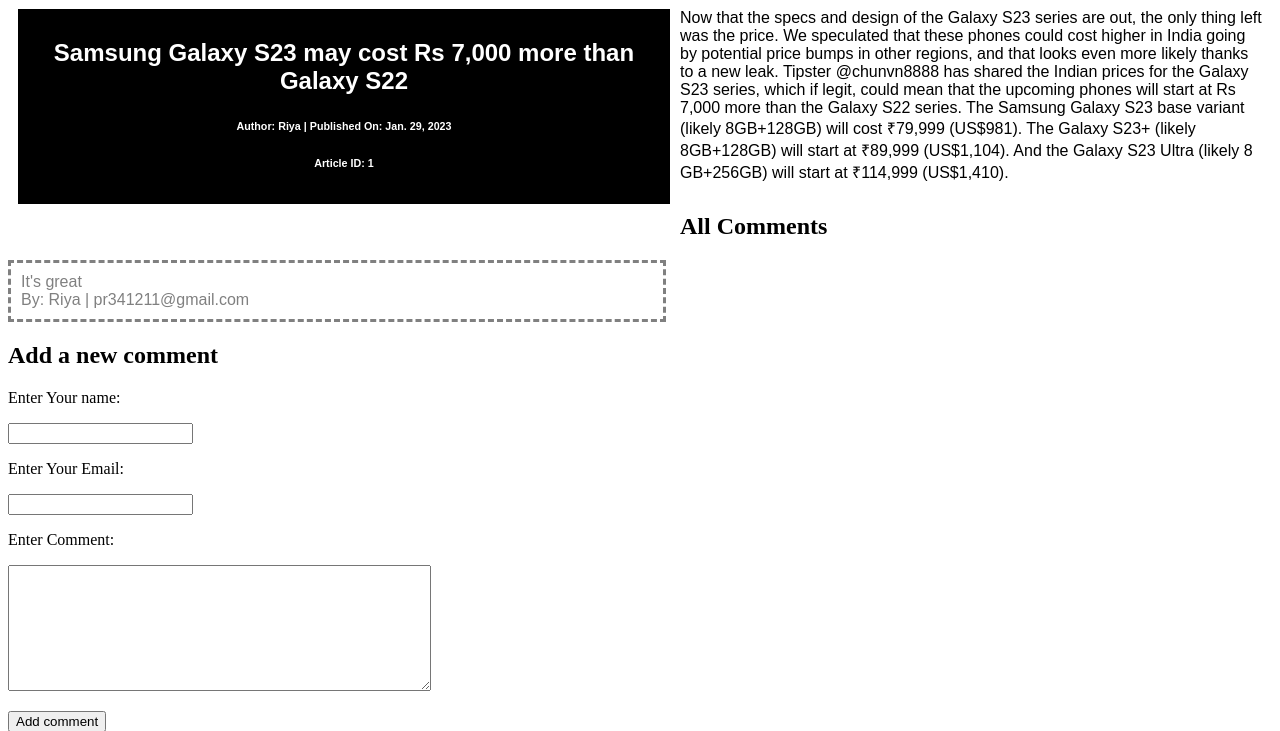
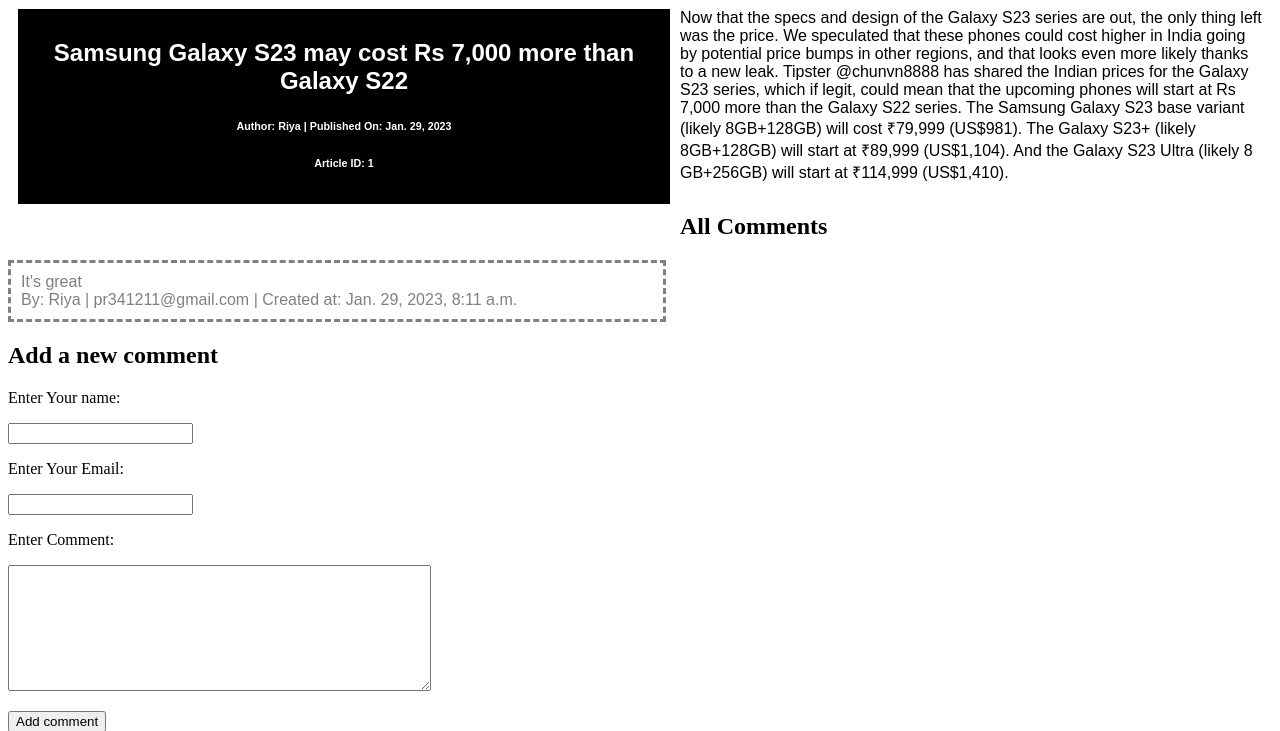
Before and after one commit to riyapatel56/django-blogs-website, a Django app: page /articledetail/1 in a window 1280 px wide. Shown: the part 75-806 px from the top of the page. Run offline with Django 4.2, Linux system fonts and the light colour scheme; data comes from the database, SQL or seed files in the repository; both versions use the stored data as it was after the commit.

Commit message:
works fine only with 1 commen createdt

```diff
--- a/article/models.py
+++ b/article/models.py
@@ -21,9 +21,9 @@
     name = models.CharField(max_length=80)
     email = models.EmailField()
     body = models.TextField()
-    # created = models.DateTimeField(auto_now_add=True)
-    # updated = models.DateTimeField(auto_now=True)
-    # active = models.BooleanField(default=True)
+    created = models.DateTimeField(auto_now_add=True)
+    updated = models.DateTimeField(auto_now=True)
+    active = models.BooleanField(default=True)
 
     # class Meta:
     #     ordering = ('created',)
--- a/article/views.py
+++ b/article/views.py
@@ -23,12 +23,7 @@
     c_name = comment_data.name
     c_email = comment_data.email
     c_body = comment_data.body
-    # comment = {
-    #     'c_name': c_name,
-    #     'c_email': c_email,
-    #     'c_body': c_body,
-    # }
-
+    c_time = comment_data.created
     data = {
         'title': title,
         'date': date,
@@ -39,6 +34,7 @@
         'c_name': c_name,
         'c_email': c_email,
         'c_body': c_body,
+        'c_time': c_time,
     }
 
     return render(request, 'articledetailpage.html', data)
--- a/templates/articledetailpage.html
+++ b/templates/articledetailpage.html
@@ -53,7 +53,7 @@
     <h2>All Comments</h2>
     <div class = 'commentContainer'>
         <h8>{{c_body}}</h8><br>
-        <h9>By: {{c_name}} | {{c_email}}<h9>
+        <h9>By: {{c_name}} | {{c_email}} | Created at: {{c_time}}<h9>
     </div>
 
 
```
Also changed, not shown: article/migrations/0013_comment_active_comment_created_comment_updated.py (added), db.sqlite3.
